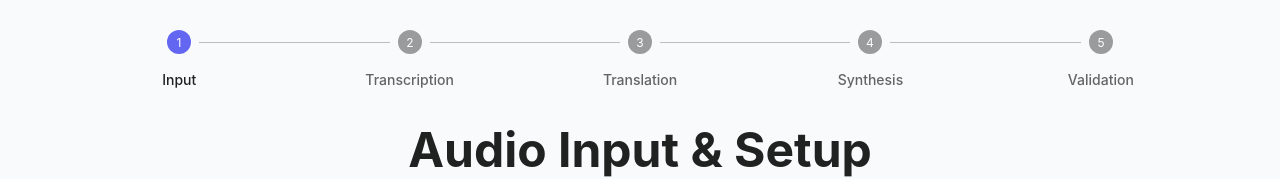
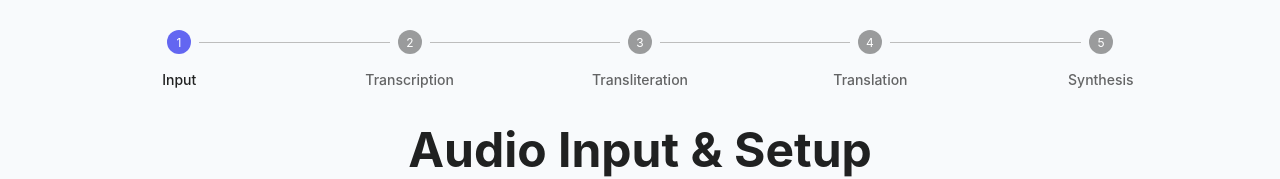
Before and after one commit to SandilyaSub/zen-dub-design, a React (Vite) app: page / in a window 1280 px wide. Shown: the part 142-321 px from the top of the page. Built offline with nearby package versions, Linux system fonts and the light colour scheme.

Commit message:
Fix: ProgressSteps component type error
Correct the type definition in ProgressSteps.tsx to include "transliteration" as a valid step.

```diff
--- a/src/components/ProgressSteps.tsx
+++ b/src/components/ProgressSteps.tsx
@@ -5,9 +5,9 @@ import { useSession } from '../context/SessionContext';
 const steps = [
   { label: 'Input', key: 'input' },
   { label: 'Transcription', key: 'transcription' },
+  { label: 'Transliteration', key: 'transliteration' },
   { label: 'Translation', key: 'translation' },
-  { label: 'Synthesis', key: 'synthesis' },
-  { label: 'Validation', key: 'validation' }
+  { label: 'Synthesis', key: 'synthesis' }
 ];
 
 const ProgressSteps = () => {
@@ -17,9 +17,9 @@ const ProgressSteps = () => {
     switch (currentStep) {
       case 'input': return 0;
       case 'transcription': return 1;
-      case 'translation': return 2;
-      case 'synthesis': return 3;
-      case 'validation': return 4;
+      case 'transliteration': return 2;
+      case 'translation': return 3;
+      case 'synthesis': return 4;
       default: return 0;
     }
   };
```
